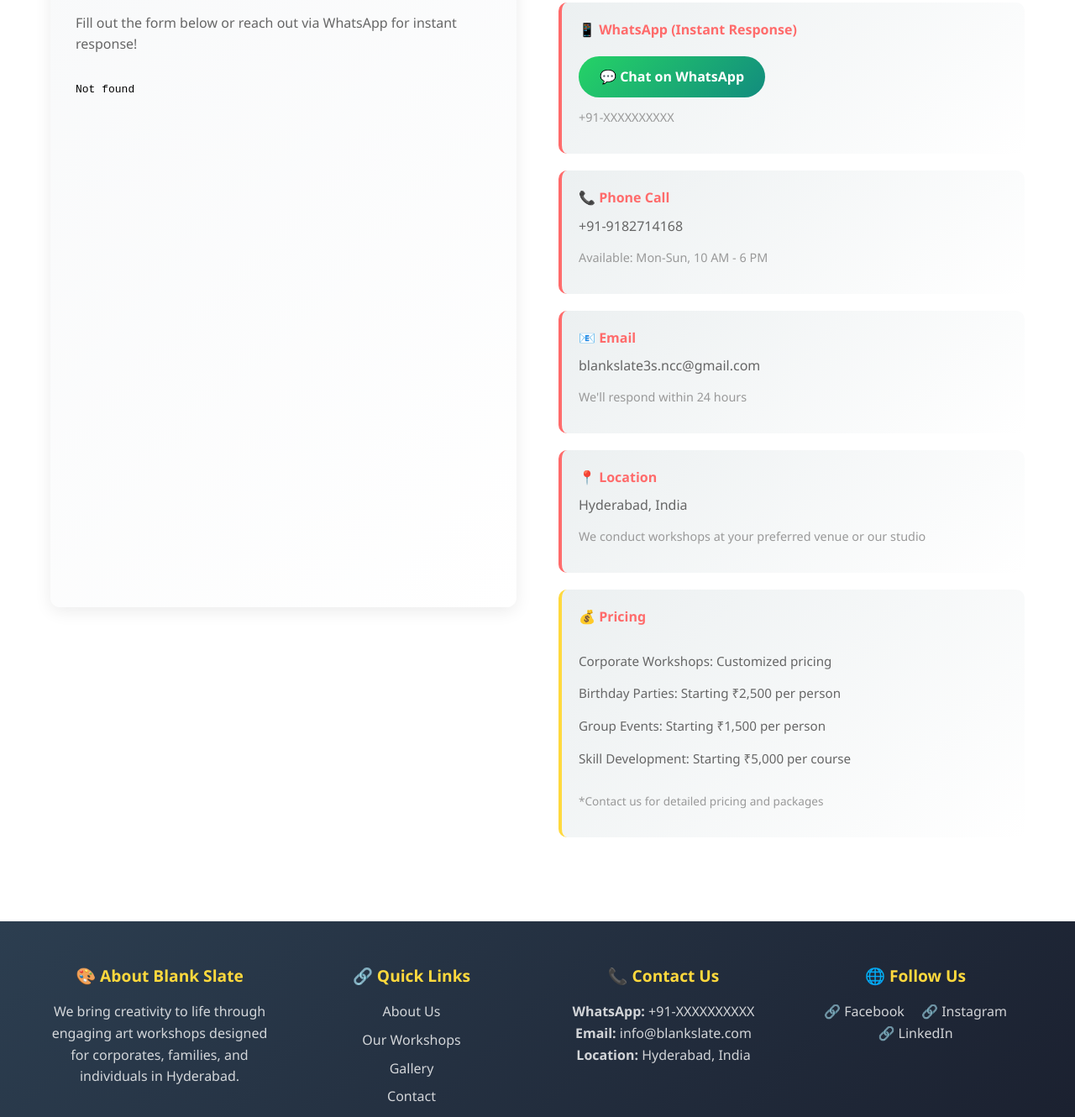
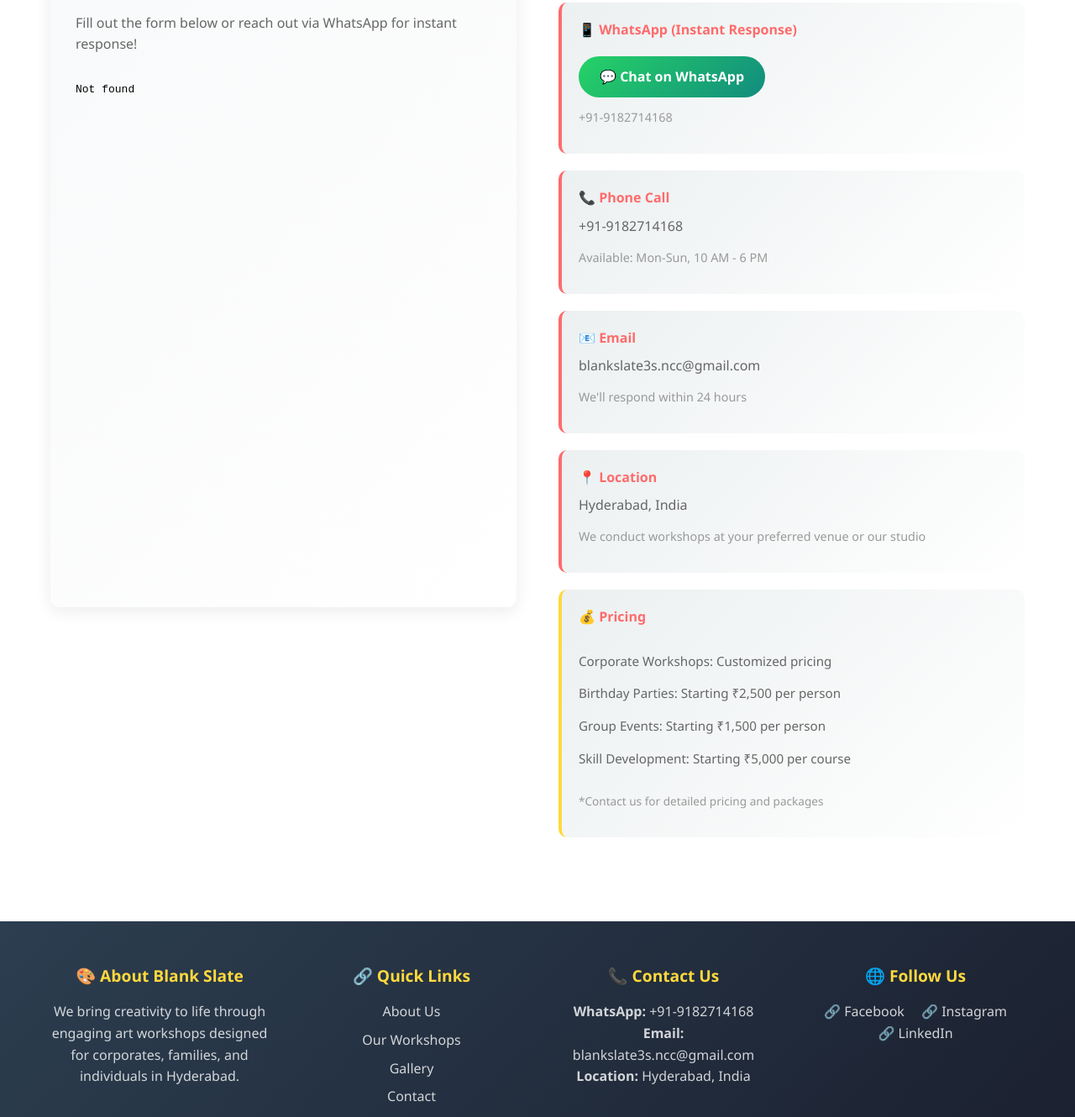
Before and after one commit to BlankSlate-Ncc/BlankSlateWebPage, a plain HTML site: page index.html in a window 1280 px wide. Shown: the part 6672-8002 px from the top of the page at 84% size. Drawn offline with Linux system fonts and the light colour scheme.

Commit message:
Update all contact information - WhatsApp, phone, email synchronized across all sections

```diff
--- a/index.html
+++ b/index.html
@@ -303,8 +303,8 @@
 
         <div class="contact-box">
           <h4>📱 WhatsApp (Instant Response)</h4>
-          <p><a href="https://wa.me/91XXXXXXXXXX" class="whatsapp-link">💬 Chat on WhatsApp</a></p>
-          <p style="font-size: 0.9em; color: #999;">+91-XXXXXXXXXX</p>
+          <p><a href="https://wa.me/919182714168" class="whatsapp-link">💬 Chat on WhatsApp</a></p>
+          <p style="font-size: 0.9em; color: #999;">+91-9182714168</p>
         </div>
 
         <div class="contact-box">
@@ -341,7 +341,7 @@
 </section>
 
 <!-- FLOATING WHATSAPP BUTTON -->
-<a href="https://wa.me/91XXXXXXXXXX" class="whatsapp-float" target="_blank">
+<a href="https://wa.me/919182714168" class="whatsapp-float" target="_blank">
   <span class="whatsapp-icon">💬</span>
   <span class="whatsapp-text">Chat</span>
 </a>
@@ -367,8 +367,8 @@
 
       <div class="footer-section">
         <h4>📞 Contact Us</h4>
-        <p><strong>WhatsApp:</strong> +91-XXXXXXXXXX</p>
-        <p><strong>Email:</strong> info@blankslate.com</p>
+        <p><strong>WhatsApp:</strong> +91-9182714168</p>
+        <p><strong>Email:</strong> blankslate3s.ncc@gmail.com</p>
         <p><strong>Location:</strong> Hyderabad, India</p>
       </div>
 
```
